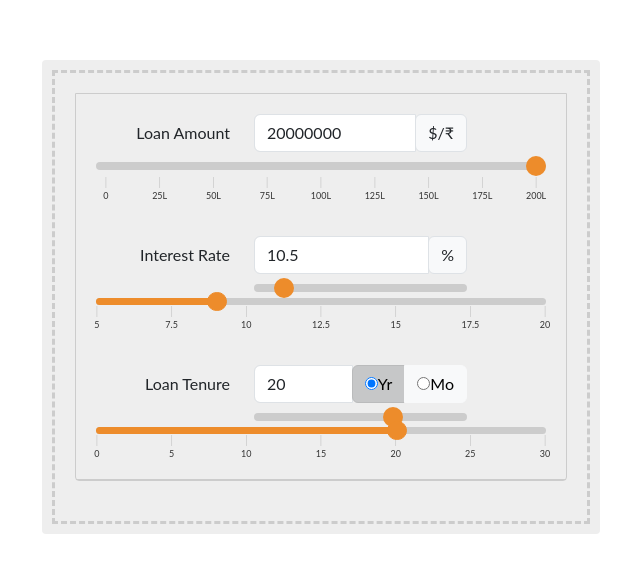
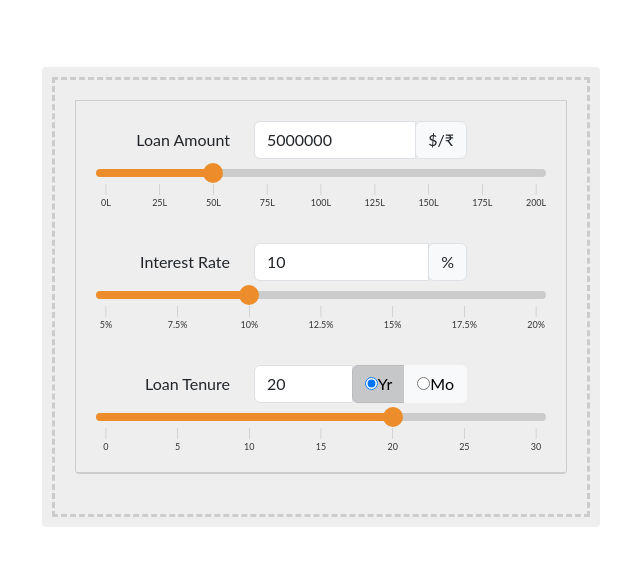
Before and after one commit to prashantyadav008/Amortization-Calculator, a React (Vite) app in the folder react_client/: page / in a window 1280 px wide. Shown: the part 103-676 px from the top of the page, without its empty margins (319-959 px from the left). Built offline with nearby package versions, Linux system fonts and the light colour scheme.

Commit message:
Update EMI Calculator Input field dynamic with range selector for principal interest and duration

```diff
--- a/react_client/src/App.css
+++ b/react_client/src/App.css
@@ -57,68 +57,3 @@
   text-align: center;
   font-size: 2rem;
 }
-
-/* Custom styles for the range input */
-input[type="range"] {
-  /* Remove default styles */
-  -webkit-appearance: none;
-  -moz-apperance: none;
-  appearance: none;
-  /* Dimensions */
-  width: 100%;
-  height: 8px; /* Adjust height as needed */
-  /* Track */
-  background-color: #ccc; /* Default background color */
-  border-radius: 11px; /* Rounded corners */
-  /* Thumb (handle) */
-  cursor: pointer;
-}
-/* Track (background) style */
-input[type="range"]::-webkit-slider-runnable-track {
-  border-radius: 4px; /* Rounded corners */
-}
-/* Thumb (handle) style */
-input[type="range"]::-webkit-slider-thumb {
-  -webkit-appearance: none; /* Remove default styles */
-  appearance: none;
-  width: 20px; /* Adjust width as needed */
-  height: 20px; /* Adjust height as needed */
-  background: #ed8c2b; /* Custom thumb color */
-  border-radius: 50%; /* Circular shape */
-}
-/* Firefox */
-input[type="range"]::-moz-range-track {
-  background: #ccc; /* Default background color */
-  border-radius: 4px; /* Rounded corners */
-}
-input[type="range"]::-moz-range-thumb {
-  width: 20px; /* Adjust width as needed */
-  height: 20px; /* Adjust height as needed */
-  background: #ed8c2b; /* Custom thumb color */
-  border-radius: 50%; /* Circular shape */
-  cursor: pointer;
-}
-/* IE */
-input[type="range"]::-ms-track {
-  background: transparent;
-  border-color: transparent;
-  color: transparent;
-  width: 100%;
-  height: 8px; /* Adjust height as needed */
-  cursor: pointer;
-}
-input[type="range"]::-ms-fill-lower {
-  background: #ccc; /* Default background color */
-  border-radius: 4px; /* Rounded corners */
-}
-input[type="range"]::-ms-fill-upper {
-  background: #ccc; /* Default background color */
-  border-radius: 4px; /* Rounded corners */
-}
-input[type="range"]::-ms-thumb {
-  width: 20px; /* Adjust width as needed */
-  height: 20px; /* Adjust height as needed */
-  background: #ed8c2b; /* Custom thumb color */
-  border-radius: 50%; /* Circular shape */
-  cursor: pointer;
-}
--- /dev/null
+++ b/react_client/src/assets/css/custom.css
@@ -0,0 +1,68 @@
+/* Custom styles for the range input */
+.calculatorcontainer #emicalculatorform input[type="range"] {
+  /* Remove default styles */
+  -webkit-appearance: none;
+  -moz-apperance: none;
+  appearance: none;
+  /* Dimensions */
+  width: 100%;
+  height: 8px; /* Adjust height as needed */
+  /* Track */
+  /* background-color: #ccc; Default background color */
+  border-radius: 11px; /* Rounded corners */
+  /* Thumb (handle) */
+  cursor: pointer;
+}
+/* Track (background) style */
+.calculatorcontainer
+  #emicalculatorform
+  input[type="range"]::-webkit-slider-runnable-track {
+  border-radius: 4px; /* Rounded corners */
+}
+/* Thumb (handle) style */
+.calculatorcontainer
+  #emicalculatorform
+  input[type="range"]::-webkit-slider-thumb {
+  -webkit-appearance: none; /* Remove default styles */
+  appearance: none;
+  width: 20px; /* Adjust width as needed */
+  height: 20px; /* Adjust height as needed */
+  background: #ed8c2b; /* Custom thumb color */
+  border-radius: 50%; /* Circular shape */
+}
+/* Firefox */
+.calculatorcontainer #emicalculatorform input[type="range"]::-moz-range-track {
+  /* background: #ccc; Default background color */
+  border-radius: 4px; /* Rounded corners */
+}
+.calculatorcontainer #emicalculatorform input[type="range"]::-moz-range-thumb {
+  width: 20px; /* Adjust width as needed */
+  height: 20px; /* Adjust height as needed */
+  background: #ed8c2b; /* Custom thumb color */
+  border-radius: 50%; /* Circular shape */
+  cursor: pointer;
+}
+/* IE */
+.calculatorcontainer #emicalculatorform input[type="range"]::-ms-track {
+  background: transparent;
+  border-color: transparent;
+  color: transparent;
+  width: 100%;
+  height: 8px; /* Adjust height as needed */
+  cursor: pointer;
+}
+.calculatorcontainer #emicalculatorform input[type="range"]::-ms-fill-lower {
+  /* background: #ccc; Default background color */
+  border-radius: 4px; /* Rounded corners */
+}
+.calculatorcontainer #emicalculatorform input[type="range"]::-ms-fill-upper {
+  /* background: #ccc; Default background color */
+  border-radius: 4px; /* Rounded corners */
+}
+.calculatorcontainer #emicalculatorform input[type="range"]::-ms-thumb {
+  width: 20px; /* Adjust width as needed */
+  height: 20px; /* Adjust height as needed */
+  background: #ed8c2b; /* Custom thumb color */
+  border-radius: 50%; /* Circular shape */
+  cursor: pointer;
+}
--- a/react_client/src/components/pages/EMICalculator.jsx
+++ b/react_client/src/components/pages/EMICalculator.jsx
@@ -2,11 +2,15 @@ import React, { useState } from "react";
 
 import "../../assets/css/jquery-ui.css";
 import "../../assets/css/calculator.css";
+import "../../assets/css/custom.css";
 
 export const EMICalculator = () => {
-  const [loanAmount, setLoanAmount] = useState(20000000); // Default: ₹25,00,000
-  const [interestRate, setInterestRate] = useState(10.5); // Default: 10.5%
+  const [loanAmount, setLoanAmount] = useState(5000000); // Default: ₹50,00,000
+  const [interestRate, setInterestRate] = useState(10); // Default: 10.5%
   const [loanTenure, setLoanTenure] = useState({ value: 20, unit: "year" }); // Default: 20 years
+
+  const loanAmountNumber = Array.from({ length: 9 }, (_, index) => index);
+  const rangeNumber = Array.from({ length: 7 }, (_, index) => index);
 
   const handleLoanAmountChange = (e) => {
     const regex = /^(?:100(?:\.0+)?|\d{0,2}(?:\.\d+)?|0(?:\.\d+)?)$/;
@@ -30,6 +34,20 @@ export const EMICalculator = () => {
     }
   };
 
+  const handleDurationChange = (e) => {
+    const regex = /^(?:100(?:\.0+)?|\d{0,2}(?:\.\d+)?|0(?:\.\d+)?)$/;
+
+    if (
+      (e.target.value !== "" && regex.test(e.target.value)) ||
+      e.target.value >= 0
+    ) {
+      setLoanTenure({
+        value: e.target.value,
+        unit: loanTenure.unit,
+      });
+    }
+  };
+
   const handleLoanTenureChange = (e) => {
     const value = e.target.value;
 
@@ -45,6 +63,20 @@ export const EMICalculator = () => {
   const handleSliderChange = (e) => {
     const amount = parseInt(e.target.value);
     setLoanAmount(amount);
+  };
+
+  const amountTrackStyle = {
+    background: `linear-gradient(to right, #ed8c2b 0%, #ed8c2b ${loanAmount / 200000}%,
+                #ccc ${loanAmount / 200000}%, #ccc 100%)`,
+  };
+
+  const percentageTrackStyle = {
+    background: `linear-gradient(to right, #ed8c2b 0%, #ed8c2b ${((interestRate - 5) / 15) * 100}%, #ccc ${((interestRate - 5) / 15) * 100}%, #ccc 100%)`,
+  };
+
+  const durationTrackStyle = {
+    background: `linear-gradient(to right, #ed8c2b 0%, #ed8c2b ${(loanTenure.value / (loanTenure.unit === "year" ? 30 : 360)) * 100}%,
+                #ccc ${(loanTenure.value / (loanTenure.unit === "year" ? 30 : 360)) * 100}%, #ccc 100%)`,
   };
 
   return (
@@ -71,7 +103,7 @@ export const EMICalculator = () => {
                             id="loanamount"
                             name="loanamount"
                             value={loanAmount}
-                            type="number"
+                            type="tel"
                             onChange={handleLoanAmountChange}
                           />
                           <div className="input-group-append">
@@ -89,53 +121,21 @@ export const EMICalculator = () => {
                       value={loanAmount}
                       onChange={handleSliderChange}
                       className="ui-slider-range"
-                      style={{ width: "100%" }}
+                      style={amountTrackStyle}
                     />
+
                     <div id="loanamountsteps" className="steps">
-                      <span className="tick" style={{ left: "2%" }}>
+                      {loanAmountNumber.map((number) => (
+                        <span
+                          key={number}
+                          className="tick"
+                          style={{
+                            left: parseInt(2) + parseInt(12 * number) + "%",
+                          }}>
                           |<br />
-                        <span className="marker">0</span>
+                          <span className="marker">{25 * number}L</span>
                         </span>
-                      <span
-                        className="tick d-none d-sm-table-cell"
-                        style={{ left: "14%" }}>
-                        |<br />
-                        <span className="marker">25L</span>
-                      </span>
-                      <span className="tick" style={{ left: "26%" }}>
-                        |<br />
-                        <span className="marker">50L</span>
-                      </span>
-                      <span
-                        className="tick d-none d-sm-table-cell"
-                        style={{ left: "38%" }}>
-                        |<br />
-                        <span className="marker">75L</span>
-                      </span>
-                      <span className="tick" style={{ left: "50%" }}>
-                        |<br />
-                        <span className="marker">100L</span>
-                      </span>
-                      <span
-                        className="tick d-none d-sm-table-cell"
-                        style={{ left: "62%" }}>
-                        |<br />
-                        <span className="marker">125L</span>
-                      </span>
-                      <span className="tick" style={{ left: "74%" }}>
-                        |<br />
-                        <span className="marker">150L</span>
-                      </span>
-                      <span
-                        className="tick d-none d-sm-table-cell"
-                        style={{ left: "86%" }}>
-                        |<br />
-                        <span className="marker">175L</span>
-                      </span>
-                      <span className="tick" style={{ left: "98%" }}>
-                        |<br />
-                        <span className="marker">200L</span>
-                      </span>
+                      ))}
                     </div>
 
                     {/* Interest Rate */}
@@ -159,62 +159,34 @@ export const EMICalculator = () => {
                             <span className="input-group-text">%</span>
                           </div>
                         </div>
+                      </div>
+                    </div>
+
                     <input
                       type="range"
-                          min="0"
-                          max="100"
-                          step="0.1"
+                      min="5"
+                      max="20"
+                      step="0.25"
                       value={interestRate}
                       onChange={(e) =>
                         setInterestRate(parseFloat(e.target.value))
                       }
+                      className="ui-slider-range"
+                      style={percentageTrackStyle}
                     />
-                      </div>
-                    </div>
 
-                    <div className="loanInterestSlider">
-                      <div
-                        id="loaninterestslider"
-                        className="ui-slider ui-corner-all ui-slider-horizontal ui-widget ui-widget-content">
-                        <div
-                          className="ui-slider-range ui-corner-all ui-widget-header ui-slider-range-min"
-                          style={{ width: "26.6667%" }}></div>
+                    <div id="loanamountsteps" className="steps">
+                      {rangeNumber.map((number) => (
                         <span
-                          tabIndex="0"
-                          className="ui-slider-handle ui-corner-all ui-state-default"
-                          style={{ left: "26.6667%" }}></span>
-                      </div>
-
-                      <div id="loanintereststeps" className="steps">
-                        <span className="tick" style={{ left: "0%" }}>
+                          key={number}
+                          className="tick"
+                          style={{
+                            left: parseInt(2) + parseInt(16 * number) + "%",
+                          }}>
                           |<br />
-                          <span className="marker">5</span>
+                          <span className="marker">{5 + 2.5 * number}%</span>
                         </span>
-                        <span className="tick" style={{ left: "16.67%" }}>
-                          |<br />
-                          <span className="marker">7.5</span>
-                        </span>
-                        <span className="tick" style={{ left: "33.34%" }}>
-                          |<br />
-                          <span className="marker">10</span>
-                        </span>
-                        <span className="tick" style={{ left: "50%" }}>
-                          |<br />
-                          <span className="marker">12.5</span>
-                        </span>
-                        <span className="tick" style={{ left: "66.67%" }}>
-                          |<br />
-                          <span className="marker">15</span>
-                        </span>
-                        <span className="tick" style={{ left: "83.34%" }}>
-                          |<br />
-                          <span className="marker">17.5</span>
-                        </span>
-                        <span className="tick" style={{ left: "100%" }}>
-                          |<br />
-                          <span className="marker">20</span>
-                        </span>
-                      </div>
+                      ))}
                     </div>
 
                     {/* Loan Tenure */}
@@ -234,12 +206,7 @@ export const EMICalculator = () => {
                               name="loanterm"
                               value={loanTenure.value}
                               type="tel"
-                              onChange={(e) =>
-                                setLoanTenure({
-                                  ...loanTenure,
-                                  value: e.target.value,
-                                })
-                              }
+                              onChange={handleDurationChange}
                             />
                             <div
                               className="input-group-append "
@@ -281,10 +248,14 @@ export const EMICalculator = () => {
                             </div>
                           </div>
                         </div>
+                      </div>
+                    </div>
+
                     <input
                       type="range"
                       min="0"
-                          max="30"
+                      max={loanTenure.unit == "year" ? 30 : 360}
+                      step="0.50"
                       value={loanTenure.value}
                       onChange={(e) =>
                         setLoanTenure({
@@ -292,53 +263,26 @@ export const EMICalculator = () => {
                           value: parseInt(e.target.value),
                         })
                       }
+                      className="ui-slider-range"
+                      style={durationTrackStyle}
                     />
-                      </div>
-                    </div>
 
-                    <div className="loanTermSlider">
-                      <div
-                        id="loantermslider"
-                        className="ui-slider ui-corner-all ui-slider-horizontal ui-widget ui-widget-content">
-                        <div
-                          className="ui-slider-range ui-corner-all ui-widget-header ui-slider-range-min"
-                          style={{ width: "66.6667%" }}></div>
+                    <div id="loanamountsteps" className="steps">
+                      {rangeNumber.map((number) => (
                         <span
-                          tabIndex="0"
-                          className="ui-slider-handle ui-corner-all ui-state-default"
-                          style={{ left: "66.6667%" }}></span>
-                      </div>
-
-                      <div id="loantermsteps" className="steps">
-                        <span className="tick" style={{ left: "0%" }}>
+                          key={number}
+                          className="tick"
+                          style={{
+                            left: parseInt(2) + parseInt(16 * number) + "%",
+                          }}>
                           |<br />
-                          <span className="marker">0</span>
+                          <span className="marker">
+                            {loanTenure.unit == "year"
+                              ? 5 * number
+                              : 5 * 12 * number}
                           </span>
-                        <span className="tick" style={{ left: "16.67%" }}>
-                          |<br />
-                          <span className="marker">5</span>
                         </span>
-                        <span className="tick" style={{ left: "33.33%" }}>
-                          |<br />
-                          <span className="marker">10</span>
-                        </span>
-                        <span className="tick" style={{ left: "50%" }}>
-                          |<br />
-                          <span className="marker">15</span>
-                        </span>
-                        <span className="tick" style={{ left: "66.67%" }}>
-                          |<br />
-                          <span className="marker">20</span>
-                        </span>
-                        <span className="tick" style={{ left: "83.33%" }}>
-                          |<br />
-                          <span className="marker">25</span>
-                        </span>
-                        <span className="tick" style={{ left: "100%" }}>
-                          |<br />
-                          <span className="marker">30</span>
-                        </span>
-                      </div>
+                      ))}
                     </div>
                   </div>
                 </form>
```
Lines whose indentation alone changed are shown as unchanged.
